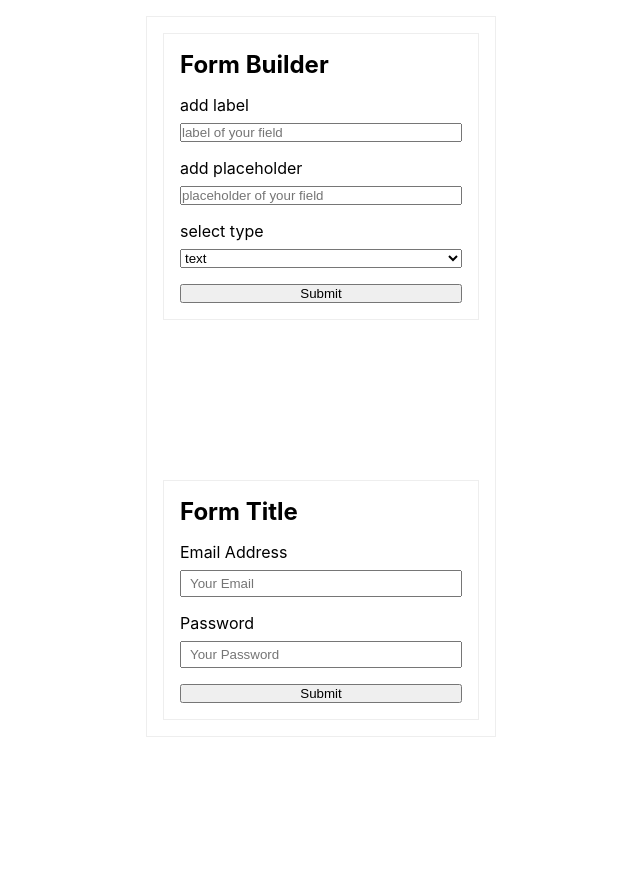
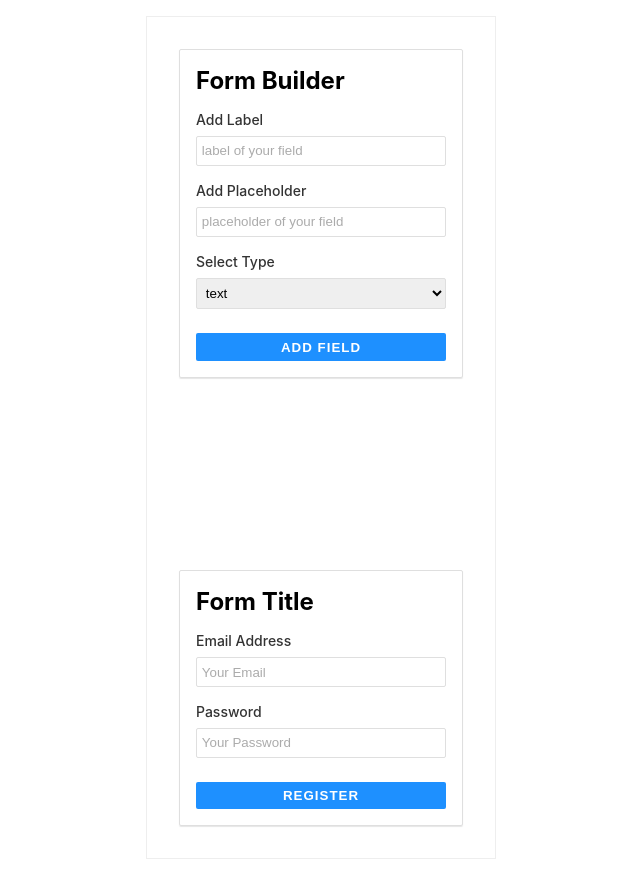
Before and after one commit to emre-ozgun/react-form-builder, a React (Create React App) app: page / in a window 1280 px wide. Shown: the whole page, without its empty margins (319-959 px from the left). Before the commit the page ends 800 px from the top, so only its background shows below. Built offline with nearby package versions, Linux system fonts and the light colour scheme.

Commit message:
introduce basic styling

```diff
--- a/src/App.css
+++ b/src/App.css
@@ -10,11 +10,90 @@
 	display: flex;
 	flex-direction: column;
 	gap: 10rem;
-	border: 1px solid #eee;
+	border: 1px solid var(--clr-grey-4);
 	padding: 1rem;
 }
 
 section {
-	border: 1px solid #eee;
+	border: 1px solid var((--clr-grey-4));
 	padding: 1rem;
 }
+
+.btn {
+	padding: 0.4rem 0.7rem;
+	font-weight: 600;
+	text-transform: uppercase;
+	letter-spacing: 1px;
+	cursor: pointer;
+	background-color: transparent;
+	border: none;
+	outline: none;
+
+	border-radius: var(--radius);
+	-webkit-border-radius: var(--radius);
+	-moz-border-radius: var(--radius);
+	-ms-border-radius: var(--radius);
+	-o-border-radius: var(--radius);
+}
+
+.btn-submit {
+	margin-top: 0.5rem;
+	background-color: var(--blue-main);
+	color: #fff;
+}
+
+.btn-submit:hover {
+	opacity: 0.9;
+}
+
+input,
+select {
+	padding: 0.4rem 0.7rem;
+	padding-left: 0.3rem;
+	border-radius: 2px;
+	-webkit-border-radius: 2px;
+	-moz-border-radius: 2px;
+	-ms-border-radius: 2px;
+	-o-border-radius: 2px;
+	border: 1px solid var(--clr-grey-3);
+	outline: none;
+	font-weight: 500;
+}
+
+input::placeholder {
+	font-weight: 500;
+	color: var(--clr-black-4);
+	opacity: 0.5;
+}
+
+input:hover {
+	border: 1px solid var(--clr-grey-2);
+}
+
+input:focus {
+	border-radius: var(--radius);
+	border: 1px solid var(--clr-grey-1);
+	-webkit-border-radius: var(--radius);
+	-moz-border-radius: var(--radius);
+	-ms-border-radius: var(--radius);
+	-o-border-radius: var(--radius);
+}
+
+label {
+	color: var(--clr-black-2);
+	font-size: var(--font-small);
+	font-weight: 500;
+	text-transform: capitalize;
+}
+
+form {
+	border: 1px solid var(--clr-grey-4);
+	padding: 1rem;
+	border: 1px solid var(--clr-grey-3);
+	border-radius: var(--radius);
+	-webkit-border-radius: var(--radius);
+	-moz-border-radius: var(--radius);
+	-ms-border-radius: var(--radius);
+	-o-border-radius: var(--radius);
+	box-shadow: var(--shadow);
+}
--- a/src/components/custom-form-builder/CustomFormBuilder.js
+++ b/src/components/custom-form-builder/CustomFormBuilder.js
@@ -32,7 +32,7 @@
 						<option value='url'>url</option>
 					</select>
 				</div>
-				<input type='submit' placeholder='submit' />
+				<button className='btn btn-submit'>Add Field</button>
 			</form>
 		</section>
 	);
--- a/src/components/custom-form/CustomForm.css
+++ b/src/components/custom-form/CustomForm.css
@@ -3,7 +3,3 @@
 	flex-direction: column;
 	gap: 1rem;
 }
-
-.form-control__input {
-	padding: 0.25rem 0.5rem;
-}
--- a/src/components/custom-form/CustomForm.js
+++ b/src/components/custom-form/CustomForm.js
@@ -18,17 +18,21 @@
 				{formFields.map((formField) => {
 					return (
 						<div className='form-control' key={formField.id}>
-							<label className='form-control__label'>{formField.label}</label>
+							<label className='form-control__label' htmlFor={formField.id}>
+								{formField.label}
+							</label>
 							<input
+								id={formField.id}
 								className='form-control__input'
 								autoComplete={formField.type}
 								type={formField.type}
 								placeholder={formField.placeHolder}
+								required={formField.required}
 							/>
 						</div>
 					);
 				})}
-				<button className='btn btn-submit'>Submit</button>
+				<button className='btn btn-submit'>Register</button>
 			</form>
 		</section>
 	);
--- a/src/index.css
+++ b/src/index.css
@@ -11,3 +11,25 @@
 	font-family: source-code-pro, Menlo, Monaco, Consolas, 'Courier New',
 		monospace;
 }
+
+:root {
+	--blue-main: dodgerblue;
+
+	--clr-grey-1: rgb(161, 161, 161);
+	--clr-grey-2: rgb(186, 186, 186);
+	--clr-grey-3: rgb(223, 223, 223);
+	--clr-grey-4: #eee;
+
+	--clr-black-1: #222;
+	--clr-black-2: rgb(51, 51, 51);
+	--clr-black-3: rgb(74, 74, 74);
+	--clr-black-4: rgb(89, 89, 89);
+
+	--radius: 2px;
+	--shadow: 0px 1px 1px rgb(0, 0, 0, 0.1);
+	--transition: cubic-bezier(0.23, 1, 0.32, 1);
+
+	--font-small: 14px;
+	--font-medium: 16px;
+	--font-large: 18px;
+}
```
Lines whose indentation alone changed are shown as unchanged.
